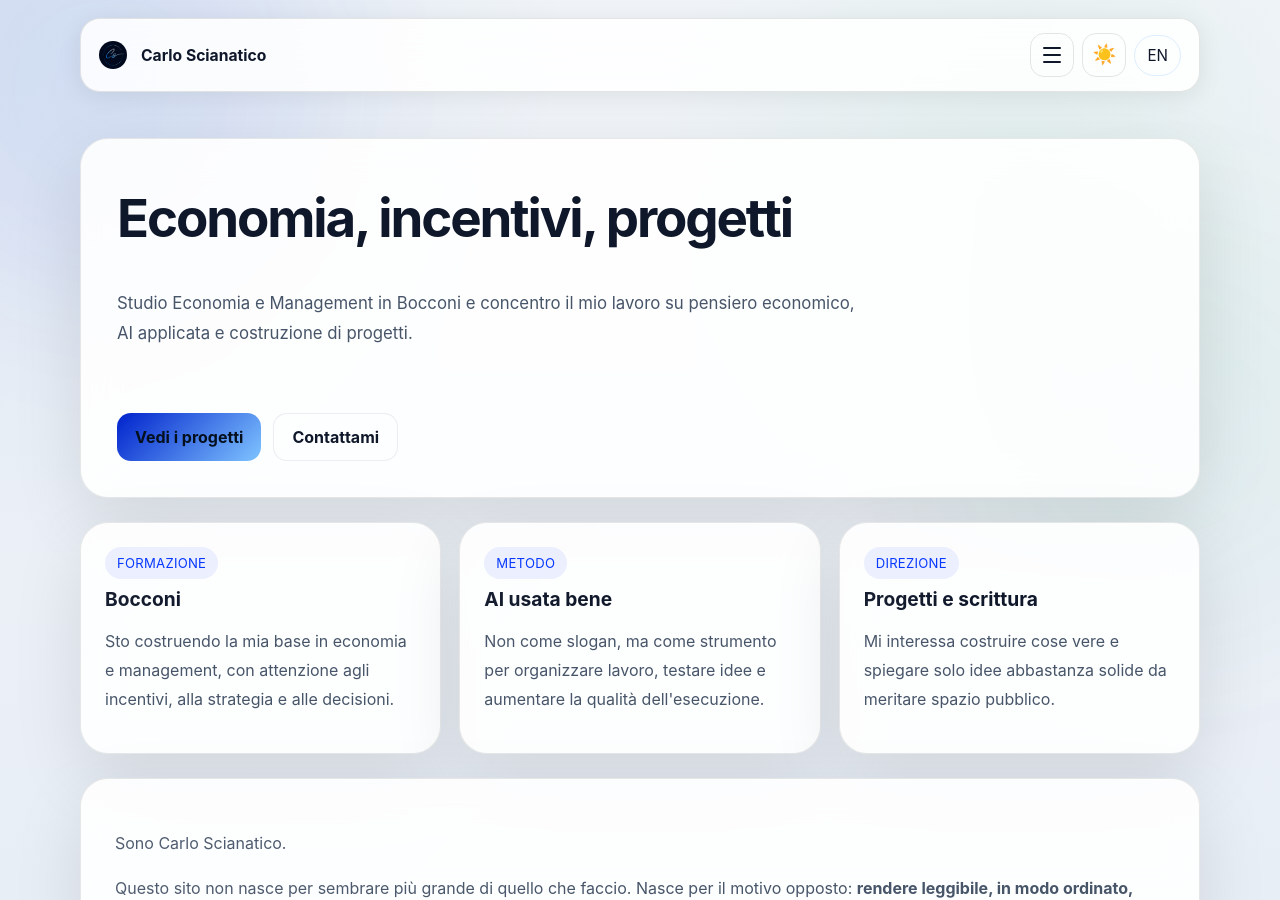
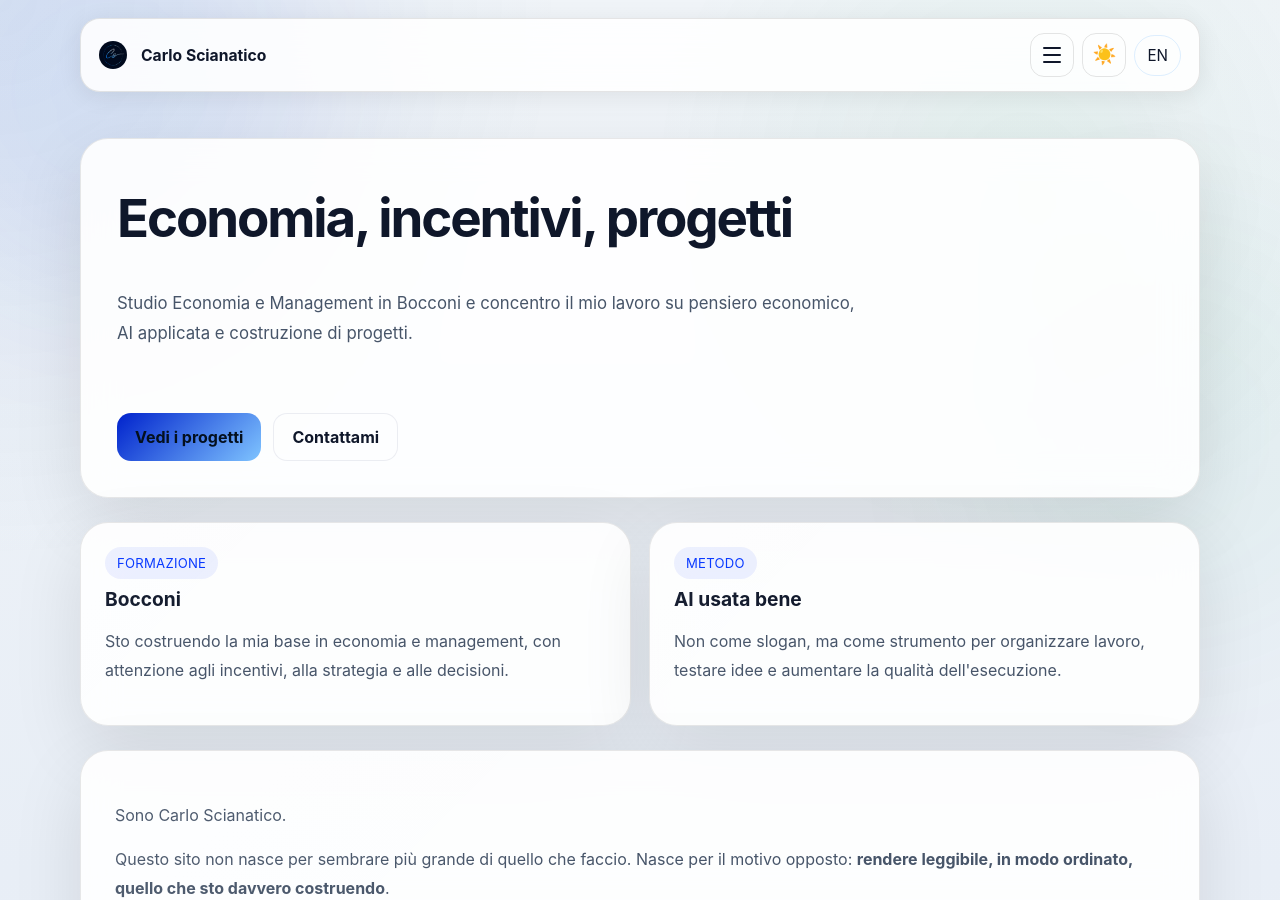
Before and after one commit to carloscianatico/carloscianatico.github.io, a Jekyll site: the page built from about.md, in a window 1280 px wide and 900 px high. Built offline with Jekyll 4.4.1, drawn with Linux system fonts in a browser that asks for light colours; part of the change alters nothing that is shown.

Commit message:
Update about.md

```diff
--- a/about.md
+++ b/about.md
@@ -18,9 +18,9 @@ cards:
   - kicker: Metodo
     title: "AI usata bene"
     text: "Non come slogan, ma come strumento per organizzare lavoro, testare idee e aumentare la qualità dell'esecuzione."
-  - kicker: Direzione
-    title: "Progetti e scrittura"
-    text: "Mi interessa costruire cose vere e spiegare solo idee abbastanza solide da meritare spazio pubblico."
+#  - kicker: Direzione
+#    title: "Progetti e scrittura"
+#    text: "Mi interessa costruire cose vere e spiegare solo idee abbastanza solide da meritare spazio pubblico."
 ---
 Sono Carlo Scianatico.
 
```
